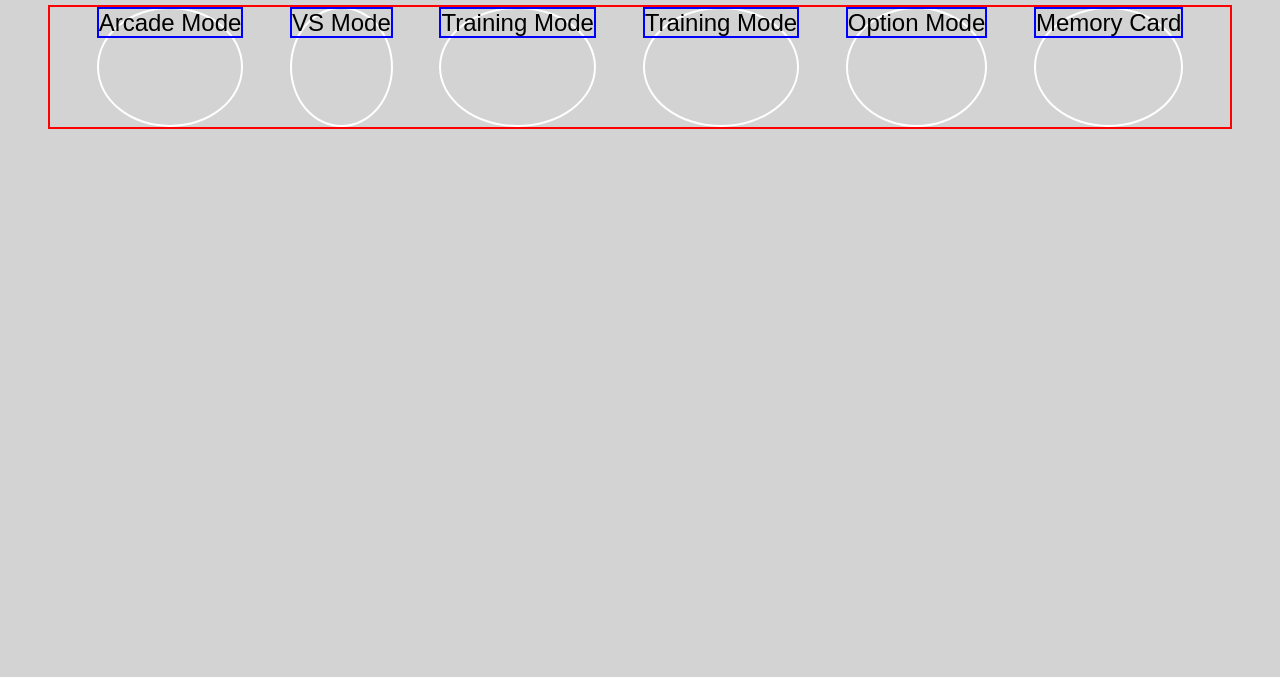
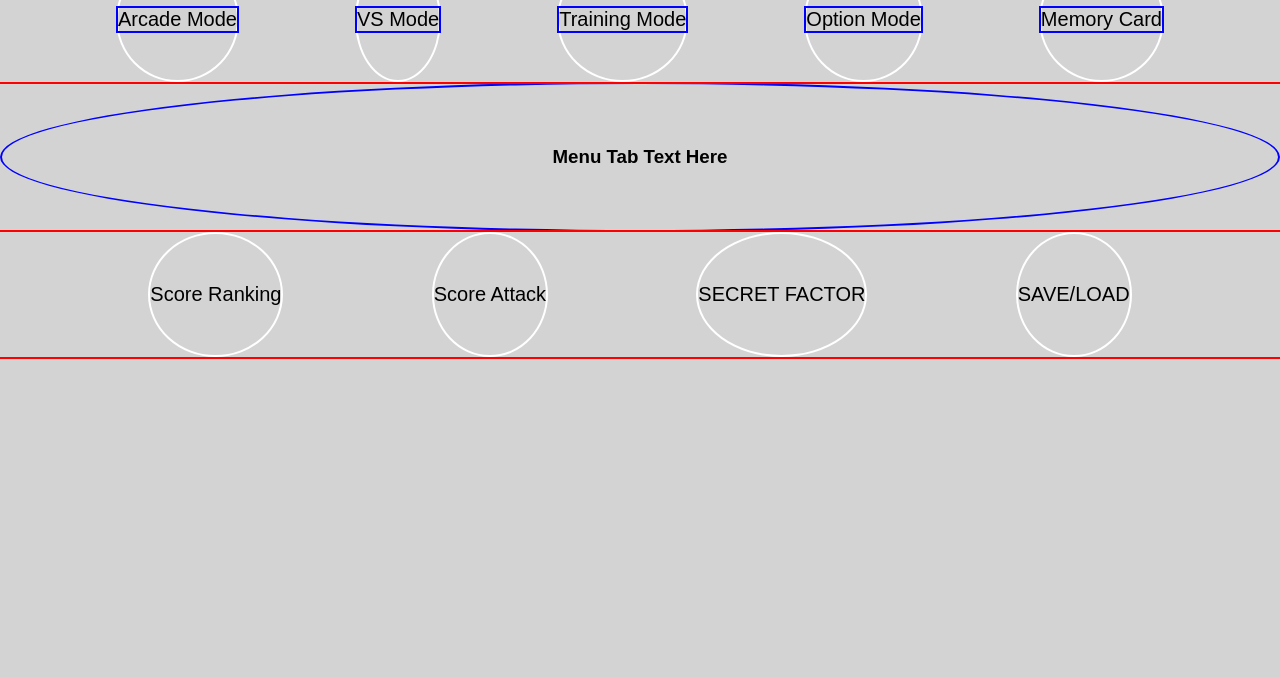
Before and after one commit to developingAdan/MvC2_MainMenu, a plain HTML site: page index.html in a window 1280 px wide. Shown: the part 123-800 px from the top of the page. Drawn offline with Linux system fonts and the light colour scheme.

Commit message:
added hover func w some JS

```diff
--- a/index.html
+++ b/index.html
@@ -8,19 +8,34 @@
     <link rel="stylesheet" href="style.css">
 </head>
 <body>
+    <h1>Marvel vs Capcom 2</h1>
 
-    <div class="menu-container">
-        <h1>Marvel vs Capcom 2</h1>
-        <div class="menu-list">
-          <div class="top_options"><a href="#">Arcade Mode</a></div>
-          <div class="top_options"><a href="#">VS Mode</a></div>
-          <div class="top_options"><a href="#">Training Mode</a></div>
-          <div class="top_options"><a href="#">Training Mode</a></div>
-          <div class="top_options"><a href="#">Option Mode</a></div>
-          <div class="top_options"><a href="#">Memory Card</a></div>
+    <div class="top_menu_container">
+        <div class="top_menu_list">
+          <div class="top_options_circle" id="arcadeTab"><a href="#" >Arcade Mode</a></div>
+          <div class="top_options_circle" id="vsModeTab"><a href="#">VS Mode</a></div>
+          <div class="top_options_circle" id="trainingTab"><a href="#" >Training Mode</a></div>
+          <div class="top_options_circle" id="optionTab"><a href="#" >Option Mode</a></div>
+          <div class="top_options_circle"  id="memoryCardTab"><a href="#">Memory Card</a></div>
           <!-- Add more menu items as needed -->
-        </ul>
       </div>
+    </div>
+
+    <div class="middle_container">
+        <div id="menu_tab_container">
+            <h3 id="menu_tab_content">Menu Tab Text Here</h3>
+        </div>
+    </div>
+
+    <div class="bottom_menu_container">
+        <div class="bottom_menu_list">
+          <div class="bottom_options_circle" id="scoreRankingTab"><a href="#" >Score Ranking</a></div>
+          <div class="bottom_options_circle" id="scoreAttackTab"><a href="#">Score Attack</a></div>
+          <div class="bottom_options_circle" id="secretFactorTab"><a href="#" >SECRET FACTOR</a></div>
+          <div class="bottom_options_circle" id="secretFactorTab"><a href="#" >SAVE/LOAD</a></div>
+          <!-- Add more menu items as needed -->
+      </div>
+    </div>
 
       <script src="main.js"></script>
 
--- a/main.js
+++ b/main.js
@@ -1,5 +1,5 @@
 window.onload = function() {
-    var menuItems = document.querySelectorAll('.menu-list a');
+    var menuItems = document.querySelectorAll('.top_options_circle');
 
     for (var i = 0; i < menuItems.length; i++) {
       menuItems[i].addEventListener('click', function() {
@@ -8,3 +8,48 @@ window.onload = function() {
       });
     }
   };
+
+
+  const arcadeTab = document.getElementById("arcadeTab");
+  const trainingTab = document.getElementById("trainingTab");
+  const vsModeTab = document.getElementById("vsModeTab");
+  const optionTab = document.getElementById("optionTab");
+  const memoryCardTab = document.getElementById("memoryCardTab");
+
+  const scoreRankingTab = document.getElementById("scoreRankingTab");
+  const scoreAttackTab = document.getElementById("scoreAttackTab");
+  const secretFactorTab = document.getElementById("secretFactorTab");
+
+  const contentContainer = document.getElementById("menu_tab_content");
+
+  arcadeTab.addEventListener("mouseover", function() {
+    contentContainer.textContent = "This is the Arcade Mode content.";
+  });
+
+  trainingTab.addEventListener("mouseover", function() {
+    contentContainer.textContent = "This is the Training Mode content.";
+  });
+
+  vsModeTab.addEventListener("mouseover", function() {
+    contentContainer.textContent = "This is the vs Mode content.";
+  });
+
+  optionTab.addEventListener("mouseover", function() {
+    contentContainer.textContent = "This is the Option Mode content.";
+  });
+
+  memoryCardTab.addEventListener("mouseover", function() {
+    contentContainer.textContent = "This is the Memory Card Mode content.";
+  });
+
+  scoreRankingTab.addEventListener("mouseover", function() {
+    contentContainer.textContent = "This is the Score Ranking Mode content.";
+  });
+
+  scoreAttackTab.addEventListener("mouseover", function() {
+    contentContainer.textContent = "This is the Score Attack Mode content.";
+  });
+
+  secretFactorTab.addEventListener("mouseover", function() {
+    contentContainer.textContent = "This is the Secret Factor Content.";
+  });
--- a/style.css
+++ b/style.css
@@ -354,54 +354,89 @@
 
 body {
     background-color: lightgray;
-    color: #fff;
     font-family: Arial, sans-serif;
     /* text-align: center; */
   }
 
-  .menu-container {
-    padding: 50px;
+  .top_menu_container {
+    /* padding: 50px; */
   }
 
   h1 {
     font-size: 32px;
   }
 
-  .menu-list {
+  .top_menu_list {
     outline: 2px solid red;
     display: flex;
     justify-content: space-evenly;
     /* text-align: center; */
-    height: 120px;
+    height: 125px;
   }
 
-  .menu-list li {
-    margin-bottom: 10px;
+  .top_menu_list a {
+    color: black;
+    text-decoration: none;
+    font-size: 20px;
+    transition: color 0.3s;
+    /* display: flex; */
+    /* align-items: center; */
   }
 
-  .menu-list a {
+  /* .menu-list a:hover {
+    color: #ff0000;
+  } */
+
+
+  .top_options_circle {
+    border: 2px solid white;
+    border-radius: 50%;
+    display: flex;
+  }
+
+  .top_options_circle:hover, .bottom_options_circle:hover {
+    border: 2px solid lightgreen;
+    cursor: pointer;
+  }
+
+  .top_options_circle > a {
+    outline: 2px solid blue;
+    margin: auto 0;
+    /* border-radius: 50%;  */
+  }
+
+  .bottom_options_circle {
+    border: 2px solid white;
+    border-radius: 50%;
+    display: flex;
+  }
+
+  .bottom_menu_list {
+    outline: 2px solid red;
+    display: flex;
+    justify-content: space-evenly;
+    height: 125px;
+  }
+
+  .bottom_menu_list a {
     color: black;
     text-decoration: none;
-    font-size: 24px;
-    transition: color 0.3s;
+    font-size: 20px;
+    /* transition: color 0.3s; */
+    /* display: flex; */
   }
 
-  .menu-list a:hover {
-    color: #ff0000;
+  .bottom_options_circle > a {
+    margin: auto 0;
   }
 
-
-  .top_options {
-    border: 2px solid white;
+  #menu_tab_container {
+    border: 2px solid blue;
     border-radius: 50%;
-    /* height:  */
-  }
-
-  .top_options a {
-    outline: 2px solid blue;
-    margin-top: 48px;
-    /* border-radius: 50%; */
-    /* height:  */
+    display: flex;
+    justify-content: center;
+    align-items: center;
+    height: 150px;
   }
 
   @media (max-width: 950px) {
```
